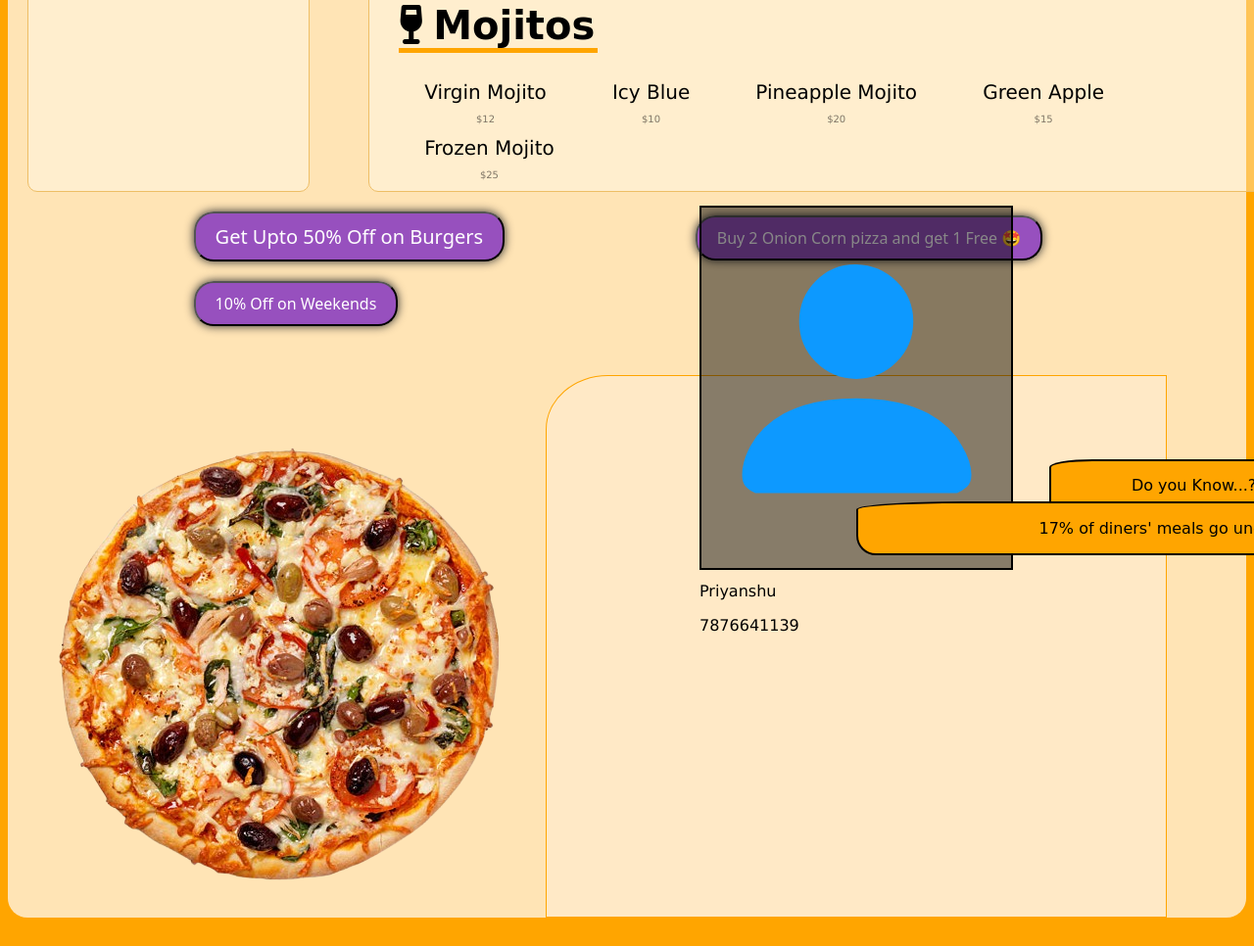
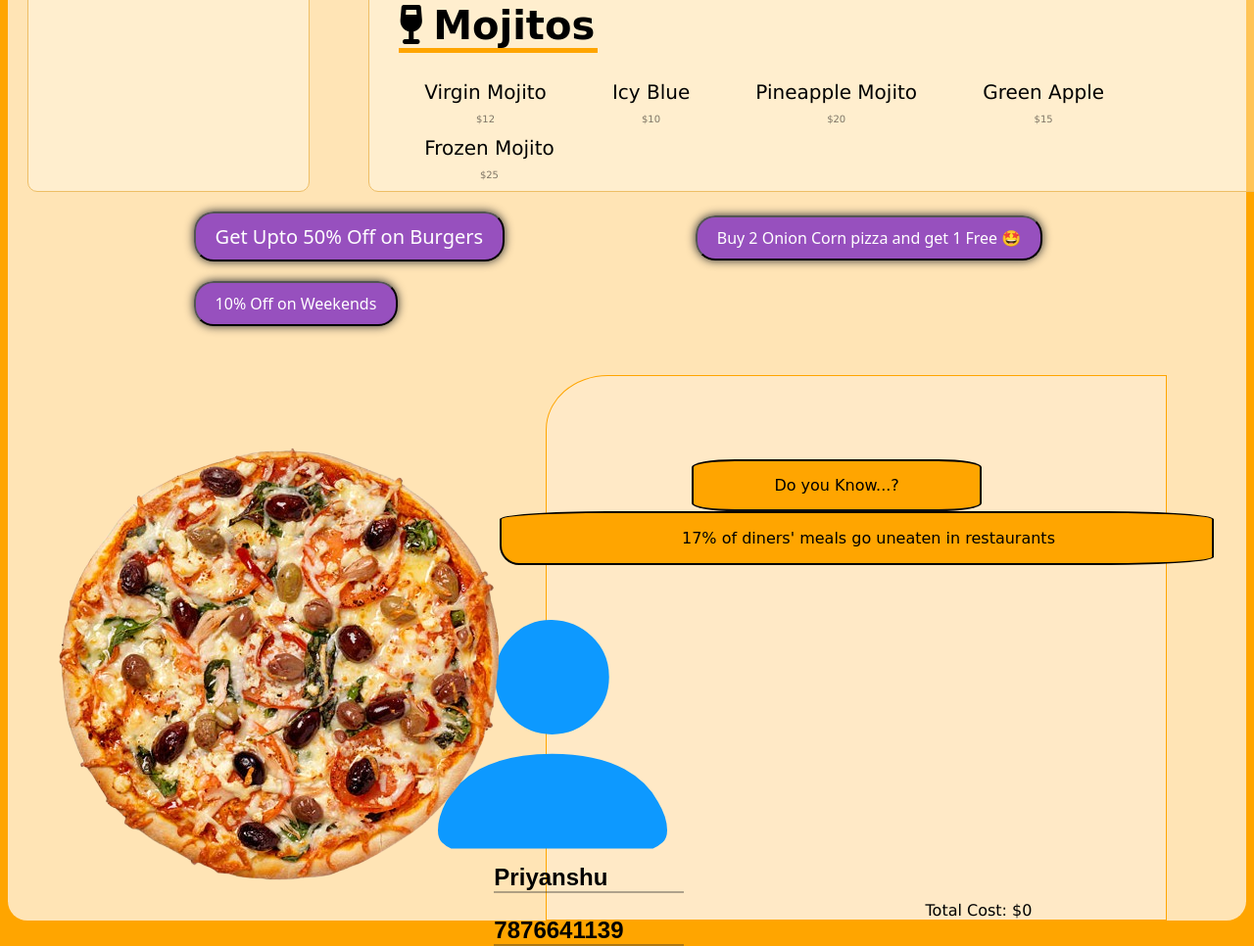
Before and after one commit to priyanshuvatsyan/Have-a-seat, a plain HTML site: page index.html in a window 1280 px wide. Shown: the part 1874-2840 px from the top of the page at 98% size. Before the commit the page ends 2819 px from the top, so only its background shows below. Drawn offline with nearby package versions, Linux system fonts and the light colour scheme; a script that the page names is missing.

Commit message:
fixed user details

```diff
--- a/index.html
+++ b/index.html
@@ -280,13 +280,13 @@
                         <div class="box">
                             <div class="user-details">
                                 <i class="bi bi-person-fill"></i>
-                                <p> <span class="name"></span>Priyanshu</p>
+                                <p class="username"> <span class="name"></span>Priyanshu</p>
                                 <p> <span id="displayContact"></span>7876641139</p>
 
                             </div>
 
                             <div class="order-details">
-
+                                <div id="cost">Total Cost: $<span id="totalCost">0</span></div>
                             </div>
                             <!-- <p> <span class="name" ></span></p>
                             <p> <span id="displayContact"></span></p>
--- a/styles.css
+++ b/styles.css
@@ -467,7 +467,8 @@ transition: .2s;
     padding: 10px 30%;
     margin-bottom: 20px;
     display: block; */
-   margin-top: -70%;
+  margin-top: -27%;
+
 }
 .small-sphere {
     background-color: #FFA500;
@@ -485,16 +486,16 @@ transition: .2s;
 }
 
 .big-sphere {
-    margin-top: -10px;
+
     text-align: center;
     width: 700px; /* Fixed width */
     padding-left: 25px;
     font-family: cursive;
     border-radius: 15%;
-    position: relative;
+
     background-color: #FFA500;
    /*  margin-left: -80px; */
-    position: relative;
+
     overflow: hidden;
     border: 2px solid black;
     border-bottom-left-radius: 20px;
@@ -721,13 +722,6 @@ box-shadow: 10px  10px #fff .5;
     margin-left: -35px;
 }
 
-.big-sphere{
-
-}
-.small-sphere{
-
-
-}
 .hidden{
     display: none;
 }
@@ -735,18 +729,27 @@ box-shadow: 10px  10px #fff .5;
     transition: none;
     box-shadow: none;
 }
-.facts-container{
-    position: fixed;
+
+.user-details{
+   margin-left: -80%;
 }
-.user-details{
-    text-align: left;
+.user-details p{
+    font-family:sans-serif;
+    font-weight: bolder;
 
-    justify-content: start;
+    margin-left: 15%;
+    font-size: 150%;
+   border-bottom: 2px solid  #33333363;
+    width: 30%;
 }
 .bi-person-fill{
     font-size: 1950%;
     color: #0D99FF;
-    border: 2px solid black;
-    background: #00000078;
-    padding: 2px 2px ;
+
+
+
 }
+.username{
+    margin-top: -9%;
+
+}
```
